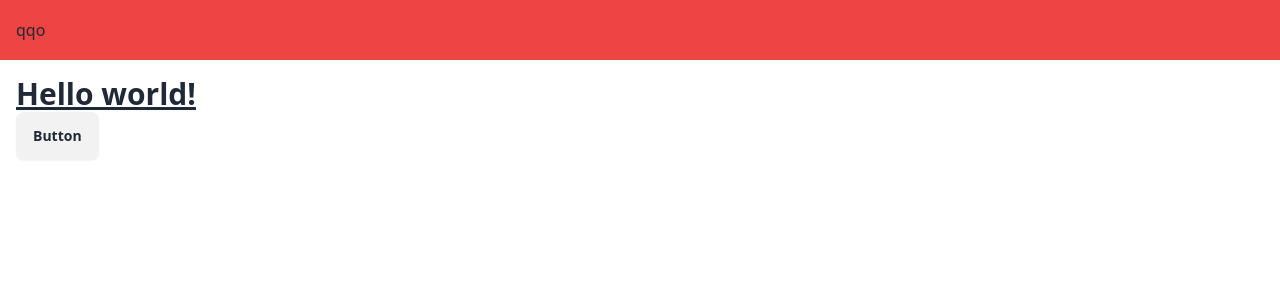
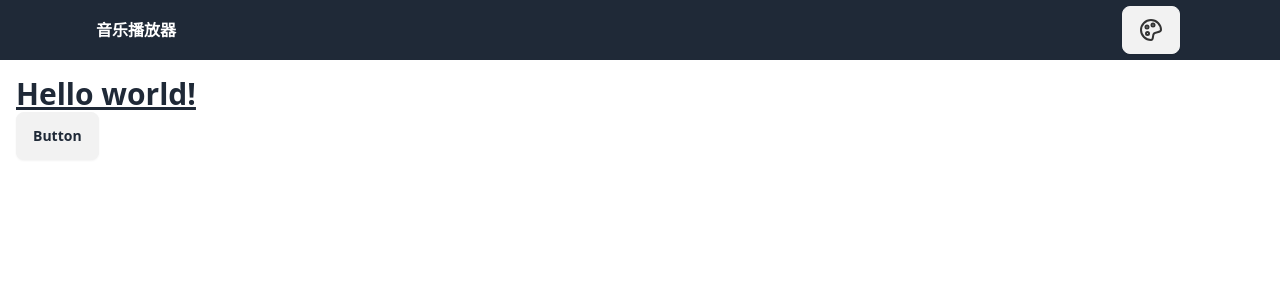
Before and after one commit to lskAtGithub/music-player, a Vue app: page / in a window 1280 px wide. Shown: the top 300 px of the page. Built offline with nearby package versions, Linux system fonts and the light colour scheme.

Commit message:
feat: theme

```diff
--- a/src/hooks/theme.ts
+++ b/src/hooks/theme.ts
@@ -1,17 +1,25 @@
+import { ref } from 'vue'
+
 import type { ThemeType } from '@/types/hooksType/theme'
+import type { Ref } from 'vue'
 
-let useTheme = localStorage.getItem('theme') as ThemeType
+let useTheme: Ref<ThemeType> = ref((localStorage.getItem('theme') || '') as ThemeType)
 
 function useChangeTheme(themeName: ThemeType) {
-  useTheme = themeName
-  localStorage.setItem('theme', themeName)
-  document.documentElement.setAttribute('data-theme', themeName)
+  useTheme.value = themeName
+  if (themeName === '') {
+    localStorage.removeItem('theme')
+    document.documentElement.removeAttribute('data-theme')
+  } else {
+    localStorage.setItem('theme', themeName)
+    document.documentElement.setAttribute('data-theme', themeName)
+  }
 }
 
 function useInitTheme() {
   if (localStorage.getItem('theme')) {
-    useTheme = localStorage.getItem('theme') as ThemeType
-    document.documentElement.setAttribute('data-theme', useTheme)
+    useTheme.value = localStorage.getItem('theme') as ThemeType
+    document.documentElement.setAttribute('data-theme', useTheme.value)
   }
 }
 
--- a/src/layout/Header.vue
+++ b/src/layout/Header.vue
@@ -1,11 +1,34 @@
 <script setup lang="ts">
+import platte from '@/svgIcon/platte'
+import { useTheme, useChangeTheme } from '@/hooks/theme'
 
+import type { ThemeType } from '@/types/hooksType/theme'
+
+let themes = ['system', 'light', 'dark', 'retro', 'synthwave']
+
+const onToggleTheme = (themeName: string) => {
+  if (themeName === 'system') {
+    themeName = ''
+  }
+  if (useTheme.value !== themeName) {
+    useChangeTheme(themeName as ThemeType)
+  }
+}
 </script>
 
 <template>
-  <div class="bg-red-500 h-[60px] px-4 flex items-center">
-    qqo
-
+  <div class="bg-gray-800 h-[60px] px-24 flex items-center justify-between">
+    <h1 class="text-white font-bold">音乐播放器</h1>
+    <details class="dropdown">
+      <summary class="m-1 btn">
+        <platte />
+      </summary>
+      <ul class="p-2 shadow menu dropdown-content z-[1] bg-base-100 rounded-box w-36">
+        <li v-for="item in themes" :key="item" @click="onToggleTheme(item)">
+          <a>{{ item }}</a>
+        </li>
+      </ul>
+    </details>
   </div>
 </template>
 
--- /dev/null
+++ b/src/svgIcon/platte.tsx
@@ -0,0 +1,42 @@
+import { defineComponent } from 'vue'
+
+function platte(): JSX.Element {
+  return (
+    <svg width="24" height="24" viewBox="0 0 48 48" fill="none" xmlns="http://www.w3.org/2000/svg">
+      <path
+        d="M24 44C29.9601 44 26.3359 35.136 30 31C33.1264 27.4709 44 29.0856 44 24C44 12.9543 35.0457 4 24 4C12.9543 4 4 12.9543 4 24C4 35.0457 12.9543 44 24 44Z"
+        fill="none"
+        stroke="#333"
+        stroke-width="4"
+        stroke-linejoin="round"
+      />
+      <path
+        d="M28 17C29.6569 17 31 15.6569 31 14C31 12.3431 29.6569 11 28 11C26.3431 11 25 12.3431 25 14C25 15.6569 26.3431 17 28 17Z"
+        fill="none"
+        stroke="#333"
+        stroke-width="4"
+        stroke-linejoin="round"
+      />
+      <path
+        d="M16 21C17.6569 21 19 19.6569 19 18C19 16.3431 17.6569 15 16 15C14.3431 15 13 16.3431 13 18C13 19.6569 14.3431 21 16 21Z"
+        fill="none"
+        stroke="#333"
+        stroke-width="4"
+        stroke-linejoin="round"
+      />
+      <path
+        d="M17 34C18.6569 34 20 32.6569 20 31C20 29.3431 18.6569 28 17 28C15.3431 28 14 29.3431 14 31C14 32.6569 15.3431 34 17 34Z"
+        fill="none"
+        stroke="#333"
+        stroke-width="4"
+        stroke-linejoin="round"
+      />
+    </svg>
+  )
+}
+
+export default defineComponent({
+  render() {
+    return platte()
+  }
+})
--- a/src/types/hooksType/theme.d.ts
+++ b/src/types/hooksType/theme.d.ts
@@ -1,5 +1,5 @@
 
 
-type ThemeType = 'light' | 'dark' | 'retro' | 'synthwave'
+type ThemeType = 'light' | 'dark' | 'retro' | 'synthwave' | ''
 
 export { ThemeType }
```
